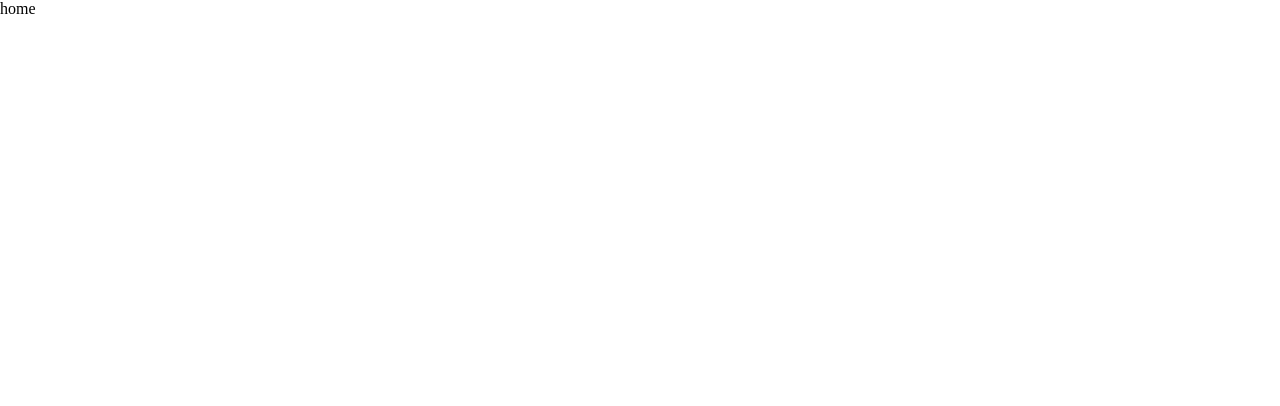
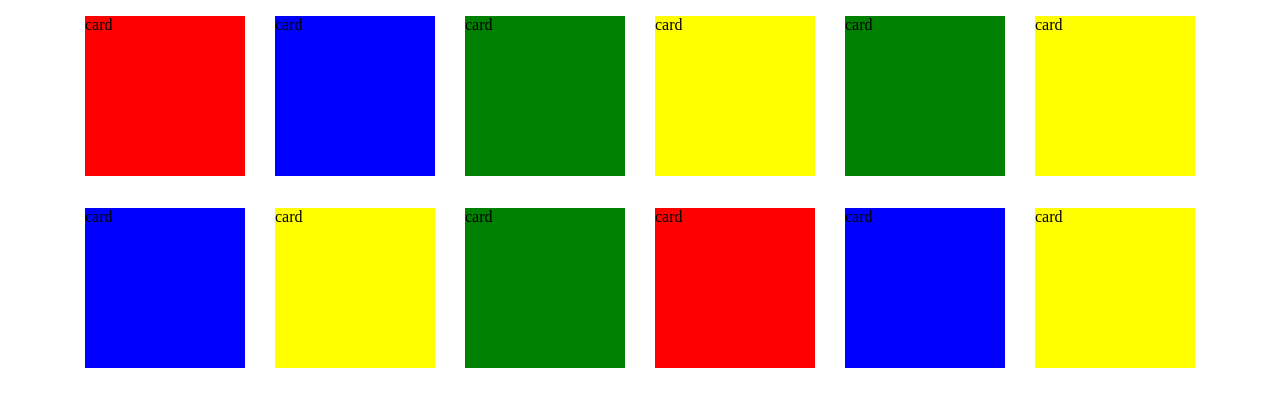
Before and after one commit to almeida-matheus/amendoa-code-studies, a React (Create React App) app in the folder react-gsap/: page / in a window 1280 px wide. Shown: the top 406 px of the page. Built offline with nearby package versions, Linux system fonts and the light colour scheme.

Commit message:
[react-gsap] - adding card component

```diff
--- a/react-gsap/package.json
+++ b/react-gsap/package.json
@@ -3,6 +3,7 @@
     "version": "0.1.0",
     "private": true,
     "dependencies": {
+        "classnames": "^2.2.6",
         "prettier": "^1.17.0",
         "react": "^16.8.6",
         "react-dom": "^16.8.6",
--- a/react-gsap/src/components/card/index.jsx
+++ b/react-gsap/src/components/card/index.jsx
@@ -0,0 +1,16 @@
+import React from 'react'
+import PropTypes from 'prop-types'
+import css from './style.module.scss'
+import classNames from 'classnames/bind'
+
+const style = classNames.bind(css)
+
+const Card = ({ type }) => (
+    <div className={style({ Card: true, [`--${type}`]: true })}>card</div>
+)
+
+Card.propTypes = {
+    type: PropTypes.oneOf(['I', 'II', 'III', 'IV']),
+}
+
+export default Card
--- /dev/null
+++ b/react-gsap/src/components/card/style.module.scss
@@ -0,0 +1,21 @@
+.Card {
+    width: 100%;
+    height: 160px;
+    margin: 16px 0px 16px 0px;
+
+    &.--I {
+        background: red;
+    }
+
+    &.--II {
+        background: blue;
+    }
+
+    &.--III {
+        background: green;
+    }
+
+    &.--IV {
+        background: yellow;
+    }
+}
--- a/react-gsap/src/components/index.js
+++ b/react-gsap/src/components/index.js
@@ -0,0 +1,3 @@
+import Card from 'components/card'
+
+export { Card }
--- a/react-gsap/src/entries/home/index.jsx
+++ b/react-gsap/src/entries/home/index.jsx
@@ -1,3 +1,47 @@
 import React from 'react'
+import { Card } from 'components'
 
-export default () => <div>home</div>
+export default () => (
+    <div>
+        <div className="container">
+            <div className="row">
+                <div className="col-12 col-sm-6 col-md-4 col-lg-2">
+                    <Card type="I" />
+                </div>
+                <div className="col-12 col-sm-6 col-md-4 col-lg-2">
+                    <Card type="II" />
+                </div>
+                <div className="col-12 col-sm-6 col-md-4 col-lg-2">
+                    <Card type="III" />
+                </div>
+                <div className="col-12 col-sm-6 col-md-4 col-lg-2">
+                    <Card type="IV" />
+                </div>
+                <div className="col-12 col-sm-6 col-md-4 col-lg-2">
+                    <Card type="III" />
+                </div>
+                <div className="col-12 col-sm-6 col-md-4 col-lg-2">
+                    <Card type="IV" />
+                </div>
+                <div className="col-12 col-sm-6 col-md-4 col-lg-2">
+                    <Card type="II" />
+                </div>
+                <div className="col-12 col-sm-6 col-md-4 col-lg-2">
+                    <Card type="IV" />
+                </div>
+                <div className="col-12 col-sm-6 col-md-4 col-lg-2">
+                    <Card type="III" />
+                </div>
+                <div className="col-12 col-sm-6 col-md-4 col-lg-2">
+                    <Card type="I" />
+                </div>
+                <div className="col-12 col-sm-6 col-md-4 col-lg-2">
+                    <Card type="II" />
+                </div>
+                <div className="col-12 col-sm-6 col-md-4 col-lg-2">
+                    <Card type="IV" />
+                </div>
+            </div>
+        </div>
+    </div>
+)
```
Also changed, not shown: 1 other file (tests, documents, lock files or other folders).
